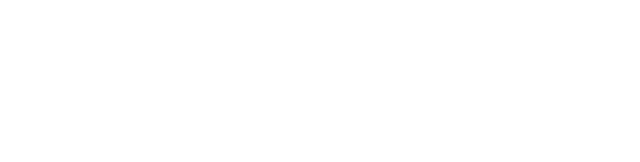
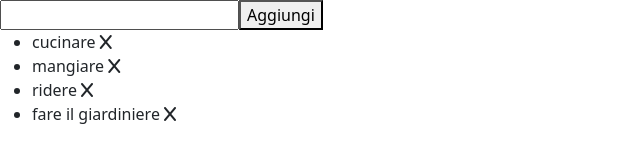
Before and after one commit to GianbaBotassi/vue-todolist, a plain HTML site: page index.html in a window 1280 px wide. Shown: the whole page, without its empty margins (0-640 px from the left). Drawn offline with nearby package versions, Linux system fonts and the light colour scheme.

Commit message:
-Add input for tasks -Insert button to unshift new tasks (objects in array) -Cycle taskList(array of objects) -add function remove Task (splice)

```diff
--- a/index.html
+++ b/index.html
@@ -12,6 +12,32 @@
 </head>
 <body>
 
+    <div id="app">
+        <div>{{message}}</div>
+        <input type="text" v-model="newTask">
+        <button @click="addObjectToArray">Aggiungi</button>
+
+        <ul>
+            <li v-for="(item, index) in taskList">{{item.task}}
+                <i class="fa-solid fa-x" @click="removeObjectToArray"></i>
+            </li>
+        </ul>
+
+
+
+
+
+
+
+
+
+
+    </div>
+
+
+
+
+
     <!-- Vue.js -->
     <script src="https://unpkg.com/vue@3/dist/vue.global.js"></script>
     <script src="js/main.js"></script>
--- a/js/main.js
+++ b/js/main.js
@@ -0,0 +1,49 @@
+// Questa volta però ogni elemento della todo sarà un oggetto, formato da due proprietà:
+// - text, una stringa che indica il testo del task
+// - done, un booleano (true/false) che indica se il task è stato fatto oppure no
+// MILESTONE 1
+// Stampare all’interno di una lista HTML un item per ogni task.
+// Se la proprietà done è uguale a true, visualizzare il testo del task sbarrato.
+// MILESTONE 2
+// Visualizzare a fianco ad ogni item ha una “x”: cliccando su di essa, il task viene rimosso dalla lista.
+// MILESTONE 3
+// Predisporre un campo di input testuale e un pulsante “aggiungi”: cliccando sul pulsante, il testo digitato viene letto e utilizzato per creare un nuovo task, che quindi viene aggiunto alla lista dei task esistenti.
+// Bonus:
+// 1- oltre al click sul pulsante, intercettare anche il tasto ENTER per aggiungere il task alla lista
+// 2- cliccando sul testo dell’item, invertire il valore della proprietà done del task corrispondente (se done era uguale a false, impostare true e viceversa)
+
+const {createApp} = Vue;
+
+createApp({
+    data(){
+        return{
+            newTask: '',
+            taskList:[
+                {
+                    task : "cucinare",
+                    done : false
+                },
+                {
+                    task : "mangiare",
+                    done : false
+                },
+                {
+                    task : "ridere",
+                    done : false
+                },
+                {
+                    task : "fare il giardiniere",
+                    done : false
+                },
+            ]
+        }
+    },
+    methods:{
+        addObjectToArray(){
+            this.taskList.unshift({task : this.newTask, done : false});
+    },
+    removeObjectToArray(indice){
+        this.taskList.splice(indice,1);
+    }
+    }
+}).mount('#app');
```
